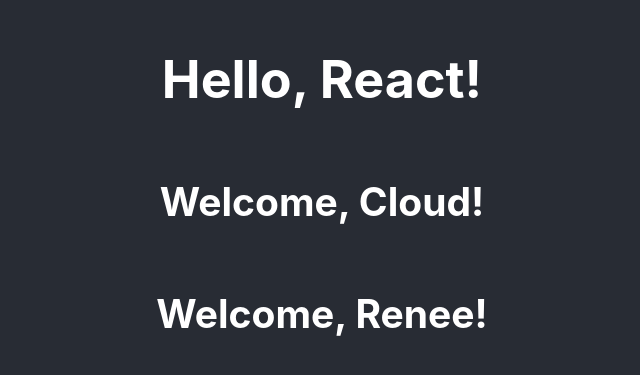
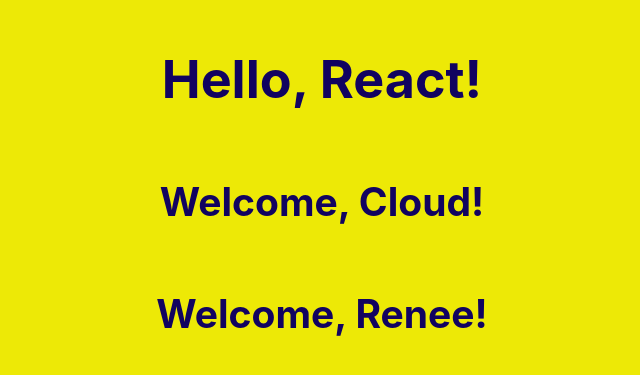
Before and after one commit to cloudedviper/my-react-app, a React (Create React App) app: page / in a window 1280 px wide. Shown: the part 209-584 px from the top of the page, without its empty margins (318-958 px from the left). Built offline with nearby package versions, Linux system fonts and the light colour scheme.

Commit message:
app header colors

```diff
--- a/src/App.css
+++ b/src/App.css
@@ -14,14 +14,14 @@
 }
 
 .App-header {
-  background-color: #282c34;
+  background-color: #ede906;
   min-height: 100vh;
   display: flex;
   flex-direction: column;
   align-items: center;
   justify-content: center;
   font-size: calc(10px + 2vmin);
-  color: white;
+  color: rgb(17, 3, 96);
 }
 
 .App-link {
```
